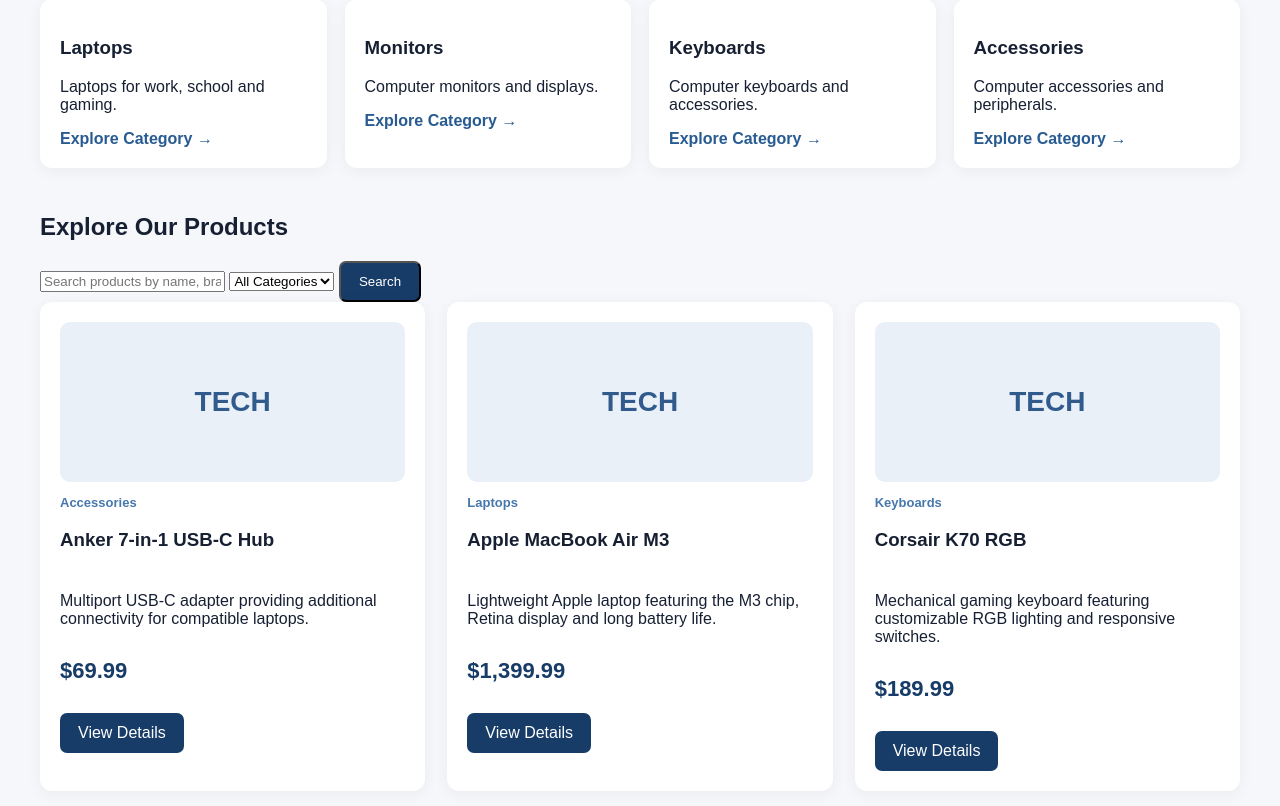
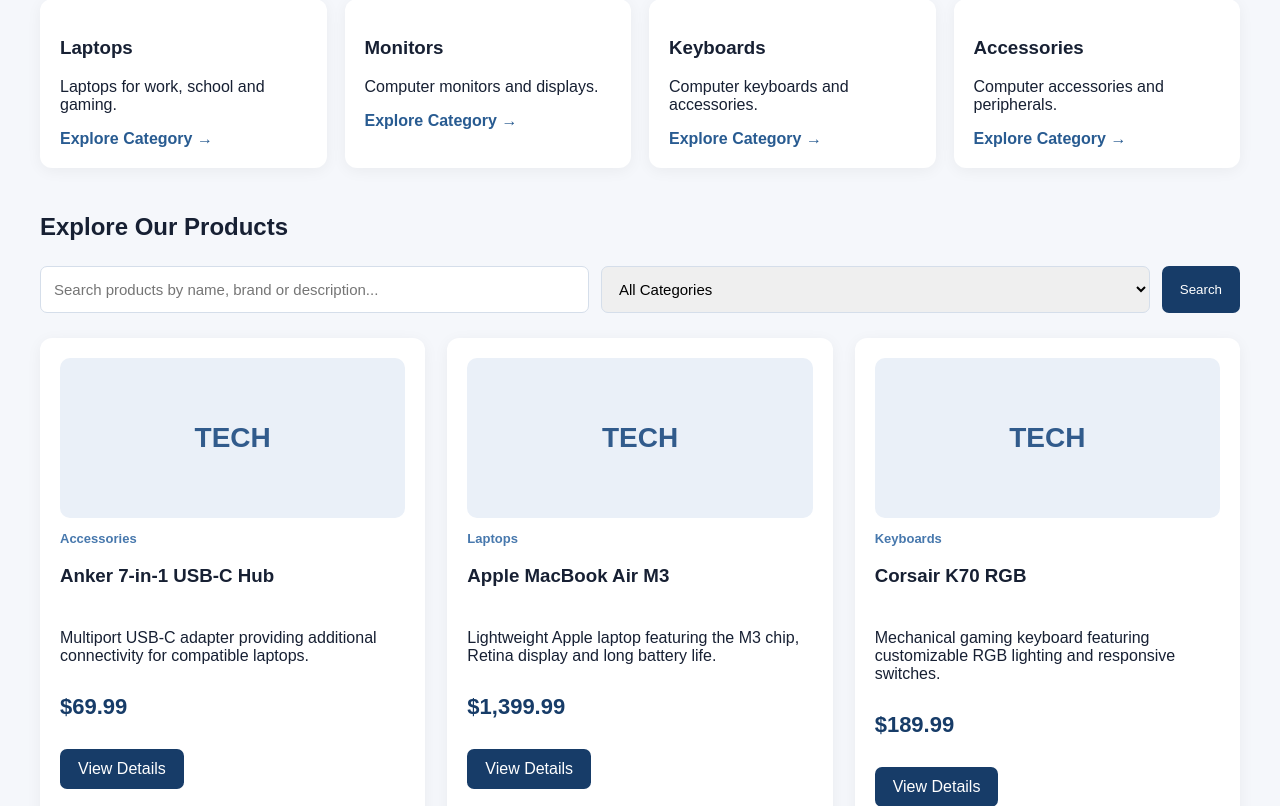
Before and after one commit to karanveersingh10/prairie_tech_store, a Rails app: page /products in a window 1280 px wide. Shown: the part 488-1294 px from the top of the page. Run offline with Rails 7, Linux system fonts and the light colour scheme; data comes from the database, SQL or seed files in the repository; some libraries are stand-ins or nearby versions.

Commit message:
Style product search interface

```diff
--- a/app/assets/stylesheets/application.css
+++ b/app/assets/stylesheets/application.css
@@ -194,3 +194,32 @@ body {
     font-size: 28px;
   }
 }
+
+/* Product Search */
+
+.search-form {
+  display: flex;
+  flex-wrap: wrap;
+  gap: 12px;
+  margin: 25px 0;
+}
+
+.search-form input[type="text"],
+.search-form select {
+  padding: 13px;
+  border: 1px solid #d5deea;
+  border-radius: 7px;
+  font-size: 15px;
+  flex: 1;
+  min-width: 200px;
+}
+
+.search-form input:focus,
+.search-form select:focus {
+  outline: 2px solid #4778ad;
+}
+
+.search-form input[type="submit"] {
+  border: none;
+  cursor: pointer;
+}
```
